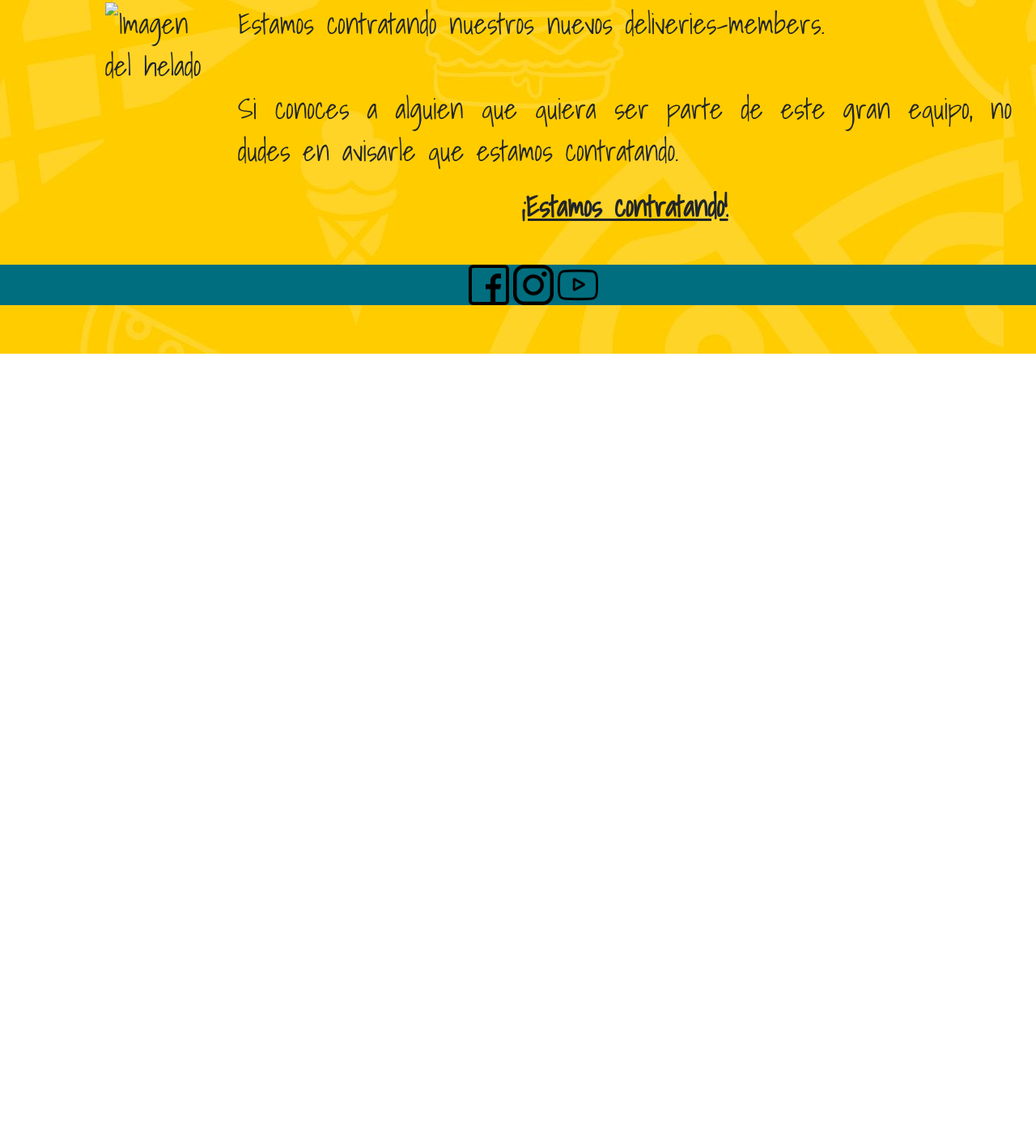
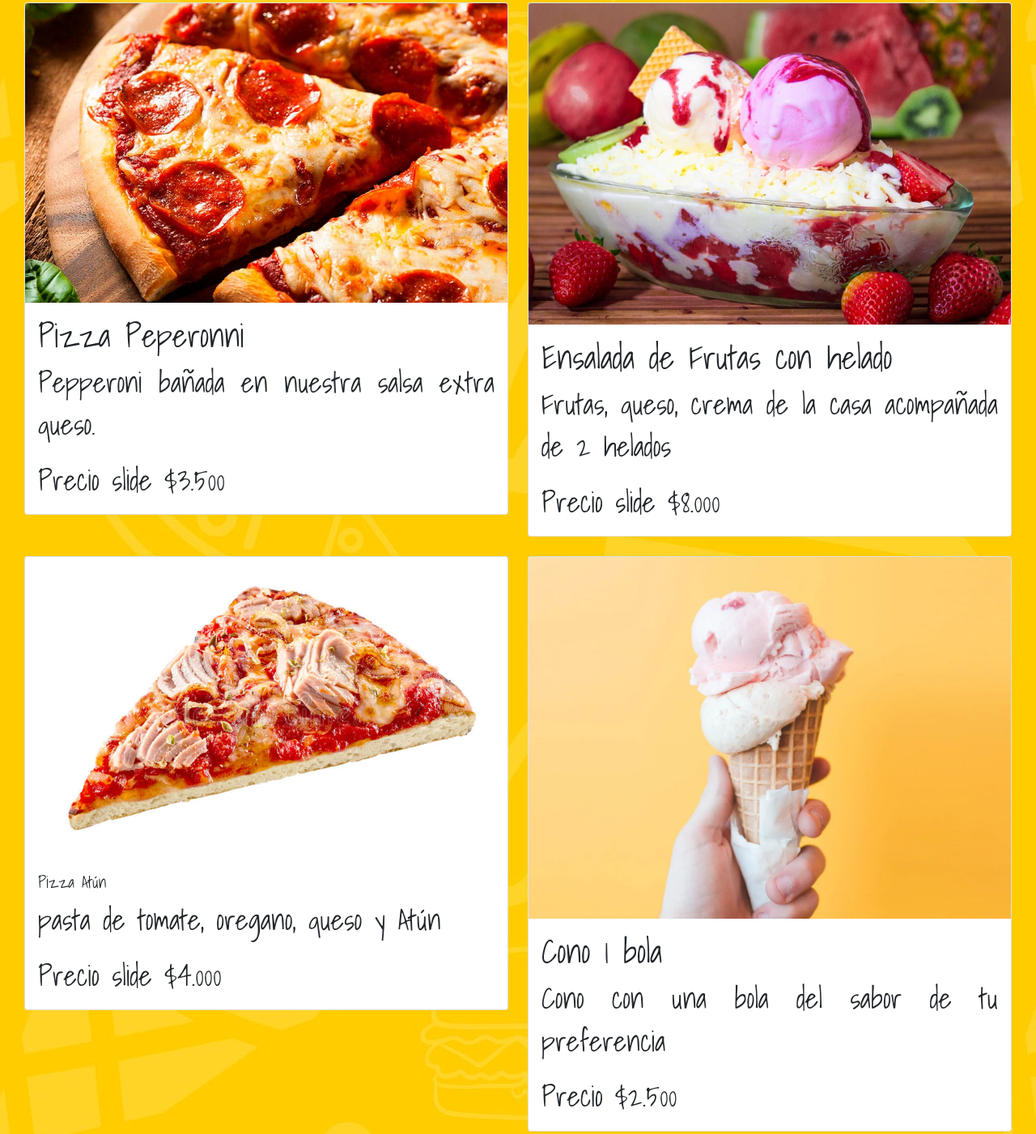
Before and after one commit to daniellopeznarv/misantojosv, a plain HTML site: page paginas/Delivery-retiro.html in a window 1280 px wide. Shown: the part 363-1764 px from the top of the page at 81% size. Before the commit the page ends 800 px from the top, so only its background shows below. Drawn offline with nearby package versions, Linux system fonts and the light colour scheme.

Commit message:
Agregue una grilla en la pagina delivery con imagen, descripcion y precio

```diff
--- a/paginas/Delivery-retiro.html
+++ b/paginas/Delivery-retiro.html
@@ -48,11 +48,52 @@
 		<section class="main__comidas">
 			<h2>DELIVERY - PICKUP</h2>
 				<div class="flex_container">
-					<div><img id="imagen_pizza2" src="../imagenes/pizza2.jpeg" alt="Imagen del helado"></div>
-					<div class="flex_container_texto">Estamos contratando nuestros nuevos deliveries-members.<br>
-						<br><p>Si conoces a alguien que quiera ser parte de este gran equipo, no dudes en avisarle que estamos contratando.</p>
-						<p class="p">¡Estamos contratando!</p>
-					</div>
+					<div class="row row-cols-1 row-cols-md-2 g-4">
+            <div class="col">
+              <div class="card">
+                <img src="../imagenes/pizza1.jpeg" class="card-img-top" alt="Pizza Peperonni">
+                <div class="card-body">
+                  <h1 class="card-title">Pizza Peperonni</h1>
+                  <p class="card-text">Pepperoni bañada en nuestra salsa extra queso.</p>
+                  <p class="card-text">Precio slide $3.500</p>
+
+                </div>
+              </div>
+            </div>
+            <div class="col">
+              <div class="card">
+                <img src="../imagenes/ensaladamenu2.png" class="card-img-top" alt="Ensalada de frutas">
+                <div class="card-body">
+                  <h1 class="card-title">Ensalada de Frutas con helado</h1>
+                  <p class="card-text">Frutas, queso, crema de la casa acompañada de 2 helados</p>
+                  <p class="card-text">Precio slide $8.000</p>
+
+                </div>
+              </div>
+            </div>
+            <div class="col">
+              <div class="card">
+                <img src="../imagenes/pizzamenu2.png" class="card-img-top" alt="Pizza Atun">
+                <div class="card-body">
+                  <h5 class="card-title">Pizza Atún</h5>
+                  <p class="card-text">pasta de tomate, oregano, queso y Atún</p>
+                  <p class="card-text">Precio slide $4.000</p>
+                </div>
+              </div>
+            </div>
+            <div class="col">
+              <div class="card">
+                <img src="../imagenes/helado3.png" class="card-img-top" alt="Cono helado">
+                <div class="card-body">
+                  <h1 class="card-title">Cono 1 bola</h1>
+                  <p class="card-text">Cono con una bola del sabor de tu preferencia</p>
+                  <p class="card-text">Precio $2.500</p>
+
+                </div>
+              </div>
+            </div>
+          </div>
+
 				</div>
 		</section>
 	</main>
--- a/style.css
+++ b/style.css
@@ -94,11 +94,13 @@ body{
 .footer{
     background-color: #006E7F;
     height:fit-content;
+
 }
 
 .footer__lista img{
     width: 50px;
     margin-left: 5px;
+
 }
 
 .footer__lista{
```
